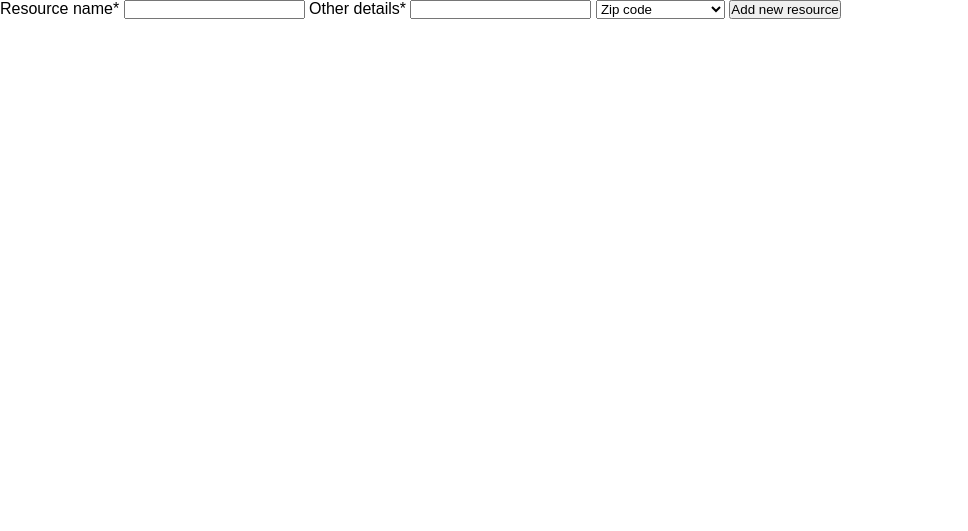
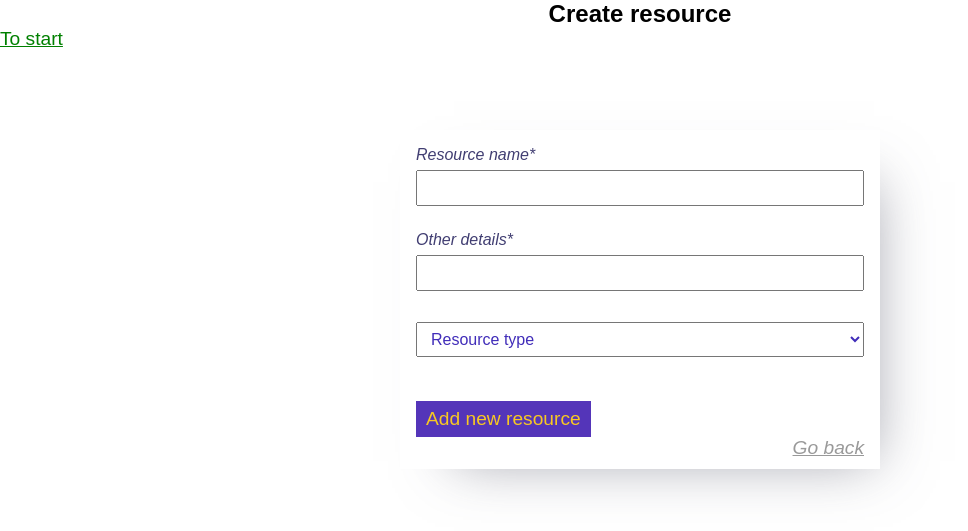
Before and after one commit to snesqa/mod2part3, a PHP site: page /createresource.php in a window 1280 px wide. Shown: the top 531 px of the page, without its empty margins (0-968 px from the left). Run offline with PHP 8.4, Linux system fonts and the light colour scheme; data comes from the database, SQL or seed files in the repository.

Commit message:
style changes

```diff
--- a/conn.php
+++ b/conn.php
@@ -1,11 +1,10 @@
 
 <?php
 
-	const DB_HOST = 'localhost'; //adjust info from webhotel
-	const DB_USER = 'root';//adjust info from webhotel
-	const DB_PASS = 'root';//adjust info from webhotel
-	const DB_NAME = 'webdev';//adjust info from webhotel
-
+	const DB_HOST = 'localhost';
+	const DB_USER = 'root';
+	const DB_PASS = 'root';
+	const DB_NAME = 'webdev';
 
 	$link = new mysqli( DB_HOST, DB_USER, DB_PASS ,DB_NAME );
 
--- a/createprojectlogic.php
+++ b/createprojectlogic.php
@@ -16,3 +16,4 @@ $customerid = filter_input(INPUT_POST, 'customerid', FILTER_VALIDATE_INT) or die
 	//echo 'Your username is '.$email.' go to <a href="index.php">login</a>'
 	//header("location: index.php?signup=true");
 ?>
+<a href="project.php">Go back</a>
--- a/createresource.php
+++ b/createresource.php
@@ -2,26 +2,24 @@
 
 <!DOCTYPE html>
 <html lang="en">
-<head><!--  this page holds the register form and upon submitting redirects to registerlogic.php -->
+<head>
 	<meta charset="UTF-8">
 	<meta name="author" content="Snezana Ilic" />
 	<title>Create resource</title>
-	<link rel="stylesheet" type="text/css" href="style.css">
+	<link rel="stylesheet" type="text/css" href="css/style.css">
 </head>
 <body>
+
+<h2>Create resource</h2>
+<a href="index.php">To start</a>
 <div class="contact-wrapper">
-
 <form action="resourcelogic.php" method="post">
-Resource name*
-<input type="text" name="rname">
-
-Other details*
-<input type="text" name="details">
-
-
-<select name="resourcetype">
-	<option value="">Zip code</option>
-
+Resource name* <br>
+<input type="text" name="rname"><br>
+Other details*<br>
+<input type="text" name="details"><br>
+<select name="resourcetype"><br>
+	<option value="">Resource type</option>
 	<?php
 		$sql = 'SELECT resourcetype_id, resourcetype_name FROM resourcetype';
 		$stmt = $link->prepare($sql);
@@ -32,9 +30,11 @@ Other details*
 		}
 	?>
 
-	</select>
+	</select><br>
 <input type="submit" value="Add new resource">
 </form>
+
+<a href="about.php">Go back</a>
 
 
 </div>
--- a/css/style.css
+++ b/css/style.css
@@ -4,13 +4,17 @@
 body{
 	font-family:'Open-Sans', sans-serif;
 }
+h1,h2,h3{ text-align: center; }
 .wrapper{
 	width:60em;
 	min-height:500px;
 	margin:0 auto;
 
 }
-
+a{
+	font-size: 1.2em;
+	color: green;
+}
 nav{
 	width:60em;
 	height:5em;
@@ -82,8 +86,84 @@ table {
 
 td, th {
 	border-spacing: 0.5rem;
-
 	padding: 0.2rem 0.4em;
 	text-align: left;
+ 	border-bottom: 1px solid #333;
+ 	background-color: #eee;}
+
+input,
+textarea,select{display: block;color:#412db9;
+	padding: 7px 10px;
+	width: 100%;
+	box-sizing:border-box;
+	font-family: 'Open-Sans', arial, helvetica, sans-serif;
+	font-size: 1em;
+	margin: .4em auto;
 }
-th{ border-bottom: 1px solid #333;  background-color: #eee;}
+
+label input,
+label{
+	margin-bottom: 7px;
+	font-family: 'Open-Sans', arial, helvetica, sans-serif;
+}
+
+input[type="submit"], button {
+    width: auto;
+    font-family: 'Open-Sans', arial, helvetica, sans-serif;
+    color: #f8c822;
+    background-color: #5435b9;
+    cursor: pointer;
+    font-size: 1.2em;
+    border: #ccc;
+    margin: 1em 0 0 0;
+}
+
+/* Components */
+
+.contact-wrapper{
+	width: 30em;
+	max-width: 100%;
+	margin: 5em auto;
+	box-sizing:border-box;
+	color: #413E72;
+	padding: 1em 1em 2em 1em;
+	font-family: 'lOpen-Sans', arial, helvetica, sans-serif;
+	font-style: italic;
+	font-weight: lighter;
+	-webkit-box-shadow: 24px 22px 54px -30px rgba(85,88,105,0.56);
+	-moz-box-shadow: 24px 22px 54px -30px rgba(85,88,105,0.56);
+	box-shadow: 24px 22px 54px -30px rgba(85,88,105,0.56);
+}
+.contact-wrapper h1{
+	font-size:1.1rem;
+	color:#412db9;
+	padding:0px 0px 1% 0px;
+}
+.contact-wrapper p{
+	color: #412db9;
+	font-size: 1.2em;
+	font-style: normal;
+	font-weight: bolder;
+}
+.contact-wrapper a{
+	float: right;
+	color:#999;
+}
+.contact-wrapper p#thanks{
+	color:#25d83a;
+	padding-top:7px;
+}
+.required{
+	font-size: .8em;
+	color: #A9A9A9;
+	font-weight: lighter;
+}
+.error{
+	color:red;
+}
+/*
+
+.warning{
+	padding-top:3px;
+}
+*/
--- a/customer.php
+++ b/customer.php
@@ -12,6 +12,8 @@ The include expression includes the file where the code(<?php// include 'include
 <div class="wrapper">
 <div id="content">
 <h1>Customers</h1>
+<a href="createcustomer.php">Create customer</a>
+<a href="updatecustomer.php">Update customer</a> <br> <br>
 	<table>
 <thead>
 	<tr>
@@ -32,8 +34,7 @@ The include expression includes the file where the code(<?php// include 'include
 	?>
 
 </table>
-<a href="createcustomer.php">Create customer</a>
-<a href="updatecustomer.php">Update customer</a>
+
 
 </div>
 <?php include 'includes/footer.php'; ?>
--- a/deleteprojectlogic.php
+++ b/deleteprojectlogic.php
@@ -10,3 +10,4 @@ $stmt->execute();
 echo 'Project deleted , affected rows: '.$stmt->affected_rows ;
 
 ?>
+<a href="project.php">Go back</a>
--- a/project.php
+++ b/project.php
@@ -35,8 +35,9 @@
 <table>
 <thead>
 	<tr>
+
+		<th colspan="2">Project name</th>
 		<th colspan="2">Client</th>
-		<th colspan="2">Project name</th>
 		<th colspan="2">Project resource</th>
 		<th colspan="2">Resource type</th>
 		<th colspan="2">Delete res</th>
@@ -69,7 +70,7 @@
 		while($stmt->fetch()) {
 		//echo $customername . ' : '.$projectname.' : '.$resourcename.'<br/>'.PHP_EOL;
 		echo '<tr><td colspan="2">' .$projectname . '</td>
-		<td colspan="2"><a href="projectdetails.php?pid=' .$pid . '">'.$customername.'</a></td>
+		<td colspan="2">'.$customername.'</a></td>
 		<td colspan="2">'.$resourcename.'</td>
 		<td colspan="2">'.$rtname.'</td>
 		<td colspan="2"><a href="deleteresourceonproject.php?pid=' .$pid . '&rid='.$rid .'">Delete</a></td>
```
Also changed, not shown: about.php (+1 -10 lines), addprojectresource.php (+9 -5 lines), createcustomer.php (+11 -11 lines), createproject.php (+12 -10 lines), index.php (+4 -9 lines), projectdetails.php (+19 -5 lines), resourcelogic.php (+8 -8 lines), updatecustomer.php (+10 -13 lines), updateproject.php (+10 -5 lines), 3 other files.
